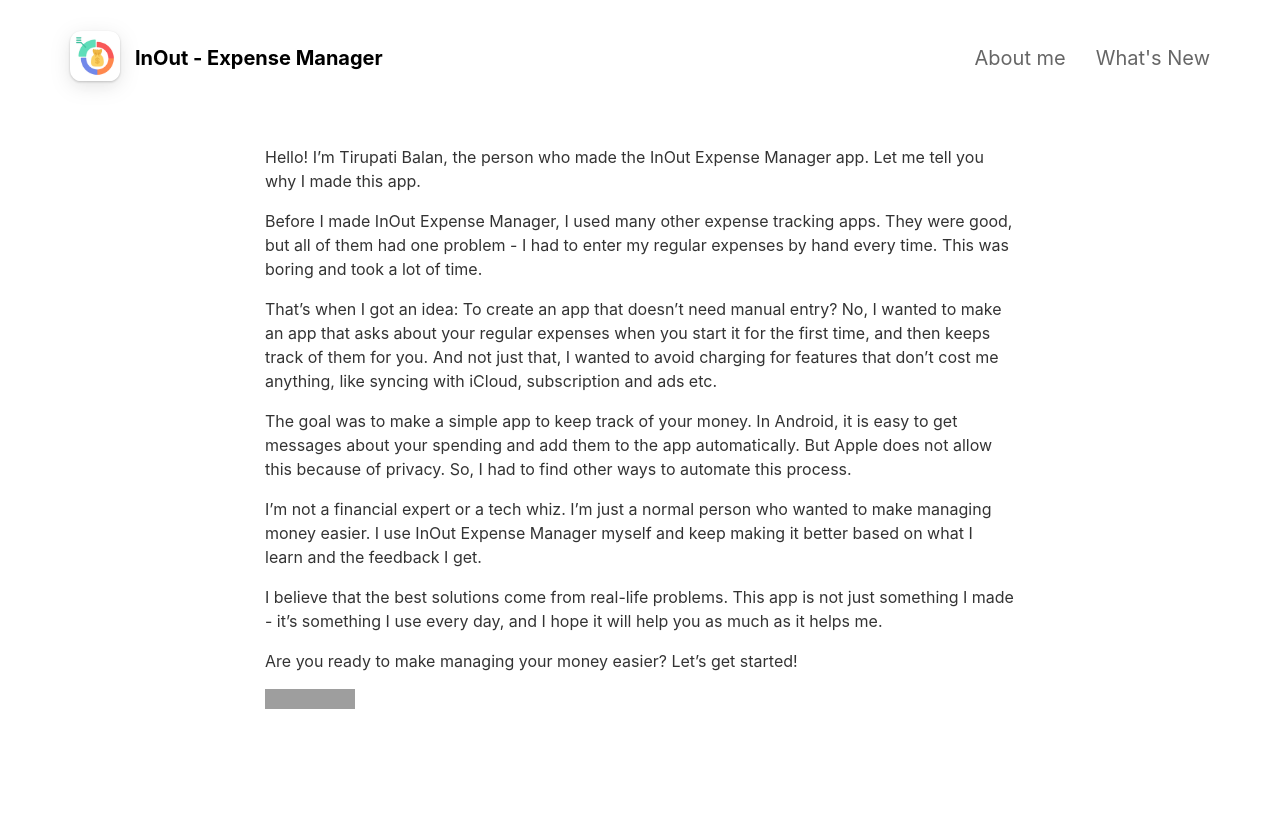
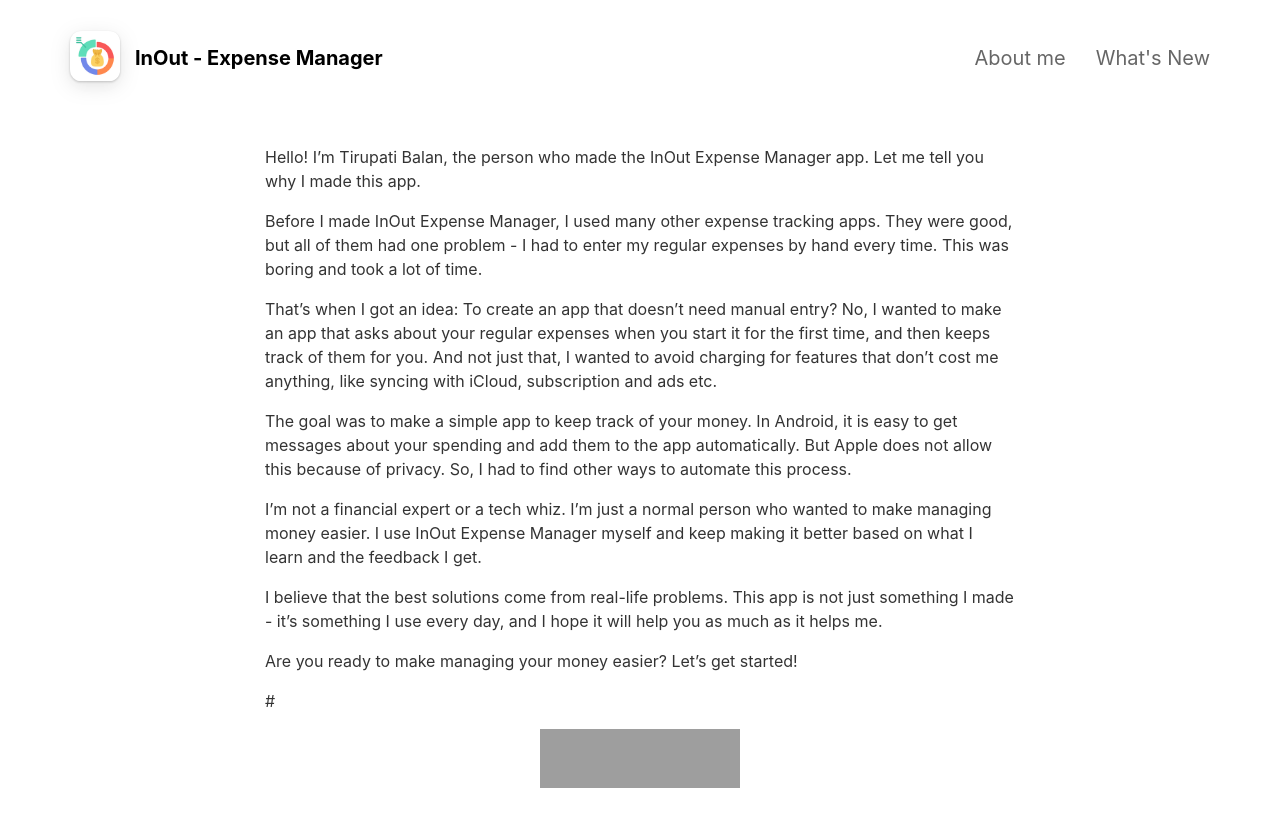
Before and after one commit to tirupati17/inoutexpensemanager, a Jekyll site: the page built from _pages/about.md, in a window 1280 px wide, cut to the strip 0-827 px from the top of the page. Built offline with Jekyll 4.4.1, drawn with Linux system fonts in a browser that asks for light colours; nearby versions of some CDN libraries; grey boxes are pictures that could not be loaded.

Commit message:
about me

```diff
--- a/_pages/about.md
+++ b/_pages/about.md
@@ -18,4 +18,10 @@
 
 Are you ready to make managing your money easier? Let's get started!
 
-[![Download on the App Store](https://upload.wikimedia.org/wikipedia/commons/thumb/3/3c/Download_on_the_App_Store_Badge.svg/1200px-Download_on_the_App_Store_Badge.svg.png)](https://apps.apple.com/in/app/inout-expense-manager/id6450652473)
+#
+
+<div style="text-align:center;">
+<a href="https://apps.apple.com/in/app/inout-expense-manager/id6450652473">
+<img src="https://upload.wikimedia.org/wikipedia/commons/thumb/3/3c/Download_on_the_App_Store_Badge.svg/1200px-Download_on_the_App_Store_Badge.svg.png" width="200" height="59">
+</a>
+</div>
```
